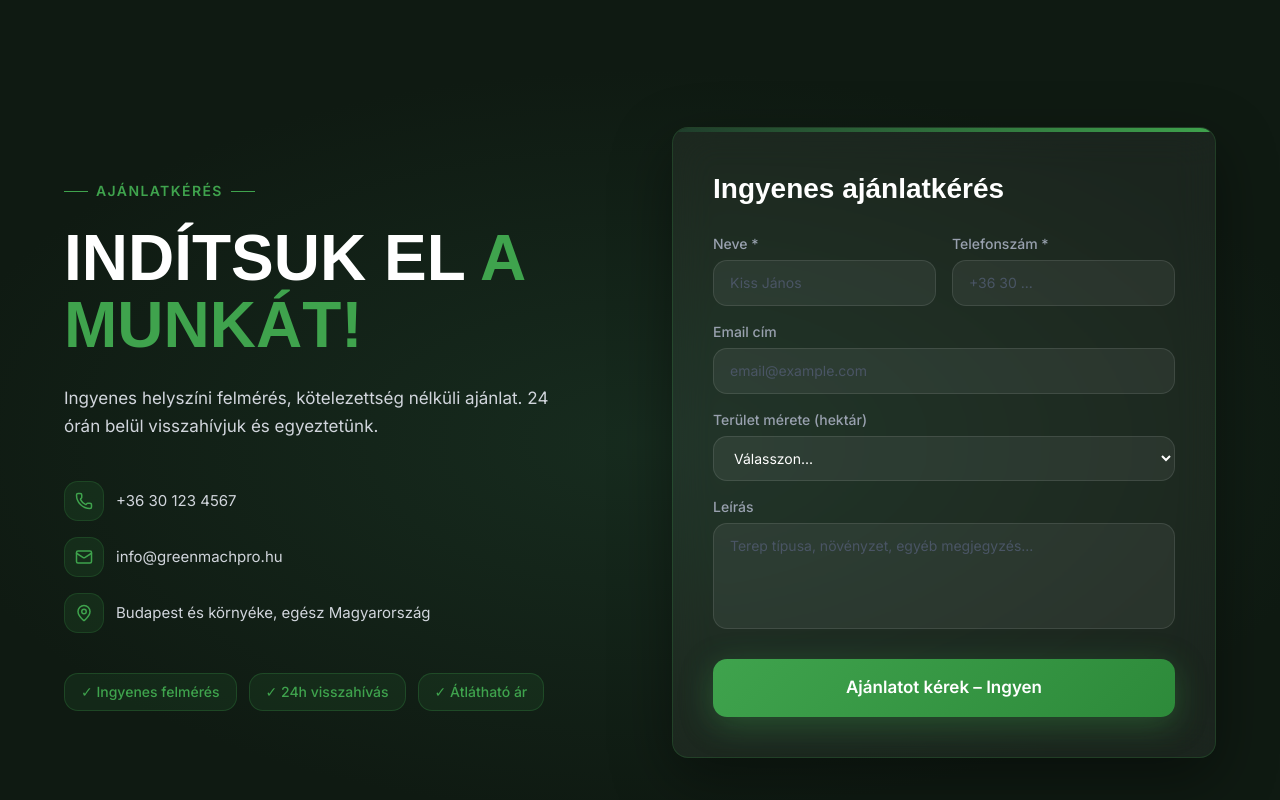
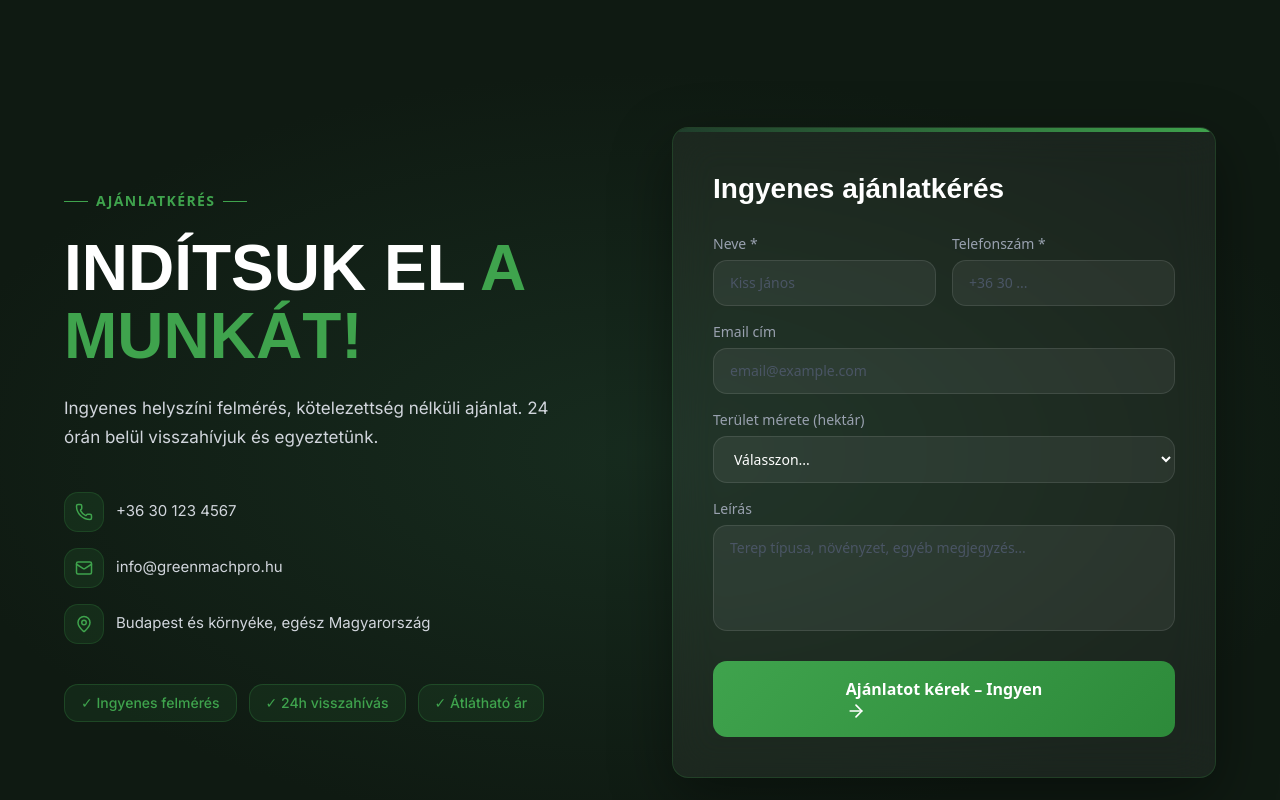
Before and after one commit to balazsr66/zoldhulladek, a Vue app: page / in a window 1280 px wide. Shown: the part 5520-6320 px from the top of the page. Built offline with nearby package versions, Linux system fonts and the light colour scheme.

Commit message:
form resend update

```diff
--- a/api/contact.js
+++ b/api/contact.js
@@ -1,36 +1,32 @@
-import { Resend } from "resend";
+import Resend from "resend";
 
 const resend = new Resend(process.env.RESEND_API_KEY);
 
 export default async function handler(req, res) {
-  if (req.method !== "POST") {
-    return res.status(405).json({ error: "Method not allowed" });
-  }
+  if (req.method !== "POST") return res.status(405).json({ error: "Method not allowed" });
+
+  const { name, phone, email, area, message } = req.body;
+
+  if (!name || !phone) return res.status(400).json({ error: "Name and phone are required" });
 
   try {
-    const { name, phone, email, area, message } = req.body;
-
-    if (!name || !phone) {
-      return res.status(400).json({ error: "Missing required fields" });
-    }
-
     await resend.emails.send({
-      from: "GreenMach <onboarding@resend.dev>", // később saját domain
-      to: "balazsr66@gmail.com",
-      subject: "Új ajánlatkérés érkezett 🚜",
+      from: "info@greenmachpro.hu",
+      to: "te@pelda.hu", // ide érkezzen a lead
+      subject: `Új ajánlatkérés: ${name}`,
       html: `
         <h2>Új ajánlatkérés</h2>
         <p><strong>Név:</strong> ${name}</p>
-        <p><strong>Telefon:</strong> ${phone}</p>
-        <p><strong>Email:</strong> ${email || "-"}</p>
-        <p><strong>Terület:</strong> ${area || "-"}</p>
-        <p><strong>Leírás:</strong><br/>${message || "-"}</p>
+        <p><strong>Telefonszám:</strong> ${phone}</p>
+        <p><strong>Email:</strong> ${email || "Nincs megadva"}</p>
+        <p><strong>Terület:</strong> ${area || "Nincs megadva"}</p>
+        <p><strong>Üzenet:</strong><br/>${message || "Nincs"}</p>
       `,
     });
 
-    return res.status(200).json({ success: true });
-
-  } catch (error) {
-    return res.status(500).json({ error: "Email küldési hiba" });
+    res.status(200).json({ message: "Email elküldve!" });
+  } catch (err) {
+    console.error(err);
+    res.status(500).json({ error: "Hiba történt az email küldése közben." });
   }
 }
--- a/src/components/layout/CTA.vue
+++ b/src/components/layout/CTA.vue
@@ -31,7 +31,7 @@ const contacts = [
 
 const badges = ["Ingyenes felmérés", "24h visszahívás", "Átlátható ár"];
 
-// simple validation
+// validation function
 const validate = () => {
   errors.name = !form.name.trim();
   errors.phone = !form.phone.trim();
@@ -39,7 +39,7 @@ const validate = () => {
   return !errors.name && !errors.phone && !errors.email;
 };
 
-// submit
+// submit form
 const submitForm = async () => {
   apiError.value = "";
   if (!validate()) return;
@@ -52,7 +52,7 @@ const submitForm = async () => {
       body: JSON.stringify(form),
     });
 
-    if (!res.ok) throw new Error("Hiba");
+    if (!res.ok) throw new Error("Hiba a küldés során");
 
     success.value = true;
     Object.keys(form).forEach((k) => (form[k] = ""));
@@ -75,61 +75,32 @@ const submitForm = async () => {
   50% { transform: translateY(-8px); }
 }
 </style>
+
 <template>
-  <section
-    id="contact"
-    class="py-24 lg:py-32 relative overflow-hidden"
-    style="background: #0F1A12;"
-  >
-    <!-- Background gradient -->
-    <div
-      class="absolute inset-0"
-      style="background: radial-gradient(ellipse 80% 60% at 50% 50%, rgba(31,61,43,0.5) 0%, transparent 70%);"
-    ></div>
-
-    <!-- Decorative line -->
-    <div
-      class="absolute top-0 left-0 right-0 h-px"
-      style="background: linear-gradient(90deg, transparent, rgba(63,163,77,0.4), transparent);"
-    ></div>
+  <section class="py-24 lg:py-32 relative overflow-hidden" style="background: #0F1A12;">
+    <div class="absolute inset-0" style="background: radial-gradient(ellipse 80% 60% at 50% 50%, rgba(31,61,43,0.5) 0%, transparent 70%);"></div>
+    <div class="absolute top-0 left-0 right-0 h-px" style="background: linear-gradient(90deg, transparent, rgba(63,163,77,0.4), transparent);"></div>
 
     <div class="relative z-10 max-w-[1200px] mx-auto px-6">
       <div class="grid lg:grid-cols-2 gap-16 items-center">
-        <!-- Left -->
+        <!-- Left contact info -->
         <div class="text-center lg:text-left">
           <div class="inline-flex items-center gap-2 mb-6">
             <div class="h-px w-6" style="background: #3FA34D;"></div>
-            <span class="text-sm font-semibold tracking-widest uppercase" style="color: #3FA34D; font-family: 'Inter', sans-serif;">
-              Ajánlatkérés
-            </span>
+            <span class="text-sm font-semibold tracking-widest uppercase" style="color: #3FA34D;">Ajánlatkérés</span>
             <div class="h-px w-6" style="background: #3FA34D;"></div>
           </div>
 
-          <h2
-            class="text-white uppercase mb-6"
-            style="font-family: 'Barlow Condensed', sans-serif; font-size: clamp(38px, 5vw, 64px); font-weight: 800; line-height: 1.05;"
-          >
+          <h2 class="text-white uppercase mb-6" style="font-family: 'Barlow Condensed', sans-serif; font-size: clamp(38px, 5vw, 64px); font-weight: 800; line-height: 1.05;">
             Indítsuk el <span style="color: #3FA34D;">a munkát!</span>
           </h2>
-
-          <p
-            class="text-gray-300 mb-10 max-w-lg lg:mx-0 mx-auto"
-            style="font-family: 'Inter', sans-serif; font-size: 17px; line-height: 1.7;"
-          >
+          <p class="text-gray-300 mb-10 max-w-lg lg:mx-0 mx-auto" style="font-family: 'Inter', sans-serif; font-size: 17px; line-height: 1.7;">
             Ingyenes helyszíni felmérés, kötelezettség nélküli ajánlat. 24 órán belül visszahívjuk és egyeztetünk.
           </p>
 
           <div class="flex flex-col gap-4 mb-10">
-            <a
-              v-for="(item, i) in contacts"
-              :key="i"
-              :href="item.href"
-              class="flex items-center gap-3 text-gray-300 hover:text-white transition-colors lg:justify-start justify-center"
-            >
-              <div
-                class="w-10 h-10 rounded-xl flex items-center justify-center flex-shrink-0"
-                style="background: rgba(63,163,77,0.12); border: 1px solid rgba(63,163,77,0.2);"
-              >
+            <a v-for="(item,i) in contacts" :key="i" :href="item.href" class="flex items-center gap-3 text-gray-300 hover:text-white transition-colors lg:justify-start justify-center">
+              <div class="w-10 h-10 rounded-xl flex items-center justify-center flex-shrink-0" style="background: rgba(63,163,77,0.12); border: 1px solid rgba(63,163,77,0.2);">
                 <component :is="item.icon" size="18" style="color: #3FA34D;" />
               </div>
               <span style="font-family: 'Inter', sans-serif; font-size: 15px;">{{ item.text }}</span>
@@ -137,131 +108,71 @@ const submitForm = async () => {
           </div>
 
           <div class="flex flex-wrap gap-3 lg:justify-start justify-center">
-            <span
-              v-for="badge in badges"
-              :key="badge"
-              class="px-4 py-2 rounded-xl text-sm"
-              style="background: rgba(63,163,77,0.1); border: 1px solid rgba(63,163,77,0.25); color: #3FA34D; font-family: 'Inter', sans-serif; font-weight: 500;"
-            >
+            <span v-for="badge in badges" :key="badge" class="px-4 py-2 rounded-xl text-sm" style="background: rgba(63,163,77,0.1); border: 1px solid rgba(63,163,77,0.25); color: #3FA34D; font-family: 'Inter', sans-serif; font-weight: 500;">
               ✓ {{ badge }}
             </span>
           </div>
         </div>
 
-        <!-- Right: Form -->
-        <div
-          class="p-8 lg:p-10 rounded-2xl relative overflow-hidden"
-          style="background: rgba(255,255,255,0.05); backdrop-filter: blur(20px); border: 1px solid rgba(63,163,77,0.2); box-shadow: 0 20px 60px rgba(0,0,0,0.4);"
-        >
-          <!-- Top accent -->
-          <div
-            class="absolute top-0 left-0 right-0 h-1 rounded-t-2xl"
-            style="background: linear-gradient(90deg, #1F3D2B, #3FA34D);"
-          ></div>
-
-          <h3
-            class="text-white mb-6"
-            style="font-family: 'Barlow Condensed', sans-serif; font-size: 28px; font-weight: 700;"
-          >
+        <!-- Right form -->
+        <div class="p-8 lg:p-10 rounded-2xl relative overflow-hidden" style="background: rgba(255,255,255,0.05); backdrop-filter: blur(20px); border: 1px solid rgba(63,163,77,0.2); box-shadow: 0 20px 60px rgba(0,0,0,0.4);">
+          <div class="absolute top-0 left-0 right-0 h-1 rounded-t-2xl" style="background: linear-gradient(90deg, #1F3D2B, #3FA34D);"></div>
+          <h3 class="text-white mb-6" style="font-family: 'Barlow Condensed', sans-serif; font-size: 28px; font-weight: 700;">
             Ingyenes ajánlatkérés
           </h3>
 
           <form @submit.prevent="submitForm" class="flex flex-col gap-4">
             <div class="grid sm:grid-cols-2 gap-4">
               <div>
-                <label class="block text-gray-400 text-sm mb-1.5" style="font-family: 'Inter', sans-serif;">
-                  Neve *
-                </label>
-                <input
-                  v-model="form.name"
-                  type="text"
-                  placeholder="Kiss János"
+                <label class="block text-gray-400 text-sm mb-1.5">Neve *</label>
+                <input v-model="form.name" type="text" placeholder="Kiss János"
                   class="w-full px-4 py-3 rounded-xl text-white placeholder-gray-600 text-sm outline-none transition-all"
-                  :class="{'border-green-400 border-2': errors.name}"
-                  style="background: rgba(255,255,255,0.06); border: 1px solid rgba(255,255,255,0.1); font-family: 'Inter', sans-serif;"
-                />
+                  :class="{ 'border-green-400 border-2': errors.name }"
+                  style="background: rgba(255,255,255,0.06); border: 1px solid rgba(255,255,255,0.1);" />
               </div>
               <div>
-                <label class="block text-gray-400 text-sm mb-1.5" style="font-family: 'Inter', sans-serif;">
-                  Telefonszám *
-                </label>
-                <input
-                  v-model="form.phone"
-                  type="tel"
-                  placeholder="+36 30 ..."
+                <label class="block text-gray-400 text-sm mb-1.5">Telefonszám *</label>
+                <input v-model="form.phone" type="tel" placeholder="+36 30 ..."
                   class="w-full px-4 py-3 rounded-xl text-white placeholder-gray-600 text-sm outline-none transition-all"
-                  :class="{'border-green-400 border-2': errors.phone}"
-                  style="background: rgba(255,255,255,0.06); border: 1px solid rgba(255,255,255,0.1); font-family: 'Inter', sans-serif;"
-                />
+                  :class="{ 'border-green-400 border-2': errors.phone }"
+                  style="background: rgba(255,255,255,0.06); border: 1px solid rgba(255,255,255,0.1);" />
               </div>
             </div>
 
             <div>
-              <label class="block text-gray-400 text-sm mb-1.5" style="font-family: 'Inter', sans-serif;">
-                Email cím
-              </label>
-              <input
-                v-model="form.email"
-                type="email"
-                placeholder="email@example.com"
+              <label class="block text-gray-400 text-sm mb-1.5">Email cím</label>
+              <input v-model="form.email" type="email" placeholder="email@example.com"
                 class="w-full px-4 py-3 rounded-xl text-white placeholder-gray-600 text-sm outline-none transition-all"
-                :class="{'border-green-400 border-2': errors.email}"
-                style="background: rgba(255,255,255,0.06); border: 1px solid rgba(255,255,255,0.1); font-family: 'Inter', sans-serif;"
-              />
+                :class="{ 'border-green-400 border-2': errors.email }"
+                style="background: rgba(255,255,255,0.06); border: 1px solid rgba(255,255,255,0.1);" />
             </div>
 
             <div>
-              <label class="block text-gray-400 text-sm mb-1.5" style="font-family: 'Inter', sans-serif;">
-                Terület mérete (hektár)
-              </label>
-              <select
-                v-model="form.area"
-                class="w-full px-4 py-3 rounded-xl text-white text-sm outline-none transition-all cursor-pointer"
-                style="background: rgba(255,255,255,0.06); border: 1px solid rgba(255,255,255,0.1); font-family: 'Inter', sans-serif;"
-              >
-                <option value="" style="background: #1A1A1A;">Válasszon...</option>
-                <option value="0.5" style="background: #1A1A1A;">0.5 ha alatt</option>
-                <option value="1" style="background: #1A1A1A;">0.5 – 1 ha</option>
-                <option value="3" style="background: #1A1A1A;">1 – 3 ha</option>
-                <option value="5" style="background: #1A1A1A;">3 – 5 ha</option>
-                <option value="10" style="background: #1A1A1A;">5+ ha</option>
+              <label class="block text-gray-400 text-sm mb-1.5">Terület mérete (hektár)</label>
+              <select v-model="form.area" class="w-full px-4 py-3 rounded-xl text-white text-sm outline-none transition-all cursor-pointer" style="background: rgba(255,255,255,0.06); border: 1px solid rgba(255,255,255,0.1);">
+                <option value="">Válasszon...</option>
+                <option value="0.5">0.5 ha alatt</option>
+                <option value="1">0.5 – 1 ha</option>
+                <option value="3">1 – 3 ha</option>
+                <option value="5">3 – 5 ha</option>
+                <option value="10">5+ ha</option>
               </select>
             </div>
 
             <div>
-              <label class="block text-gray-400 text-sm mb-1.5" style="font-family: 'Inter', sans-serif;">
-                Leírás
-              </label>
-              <textarea
-                v-model="form.message"
-                rows="4"
-                placeholder="Terep típusa, növényzet, egyéb megjegyzés..."
+              <label class="block text-gray-400 text-sm mb-1.5">Leírás</label>
+              <textarea v-model="form.message" rows="4" placeholder="Terep típusa, növényzet, egyéb megjegyzés..."
                 class="w-full px-4 py-3 rounded-xl text-white placeholder-gray-600 text-sm outline-none resize-none transition-all"
-                style="background: rgba(255,255,255,0.06); border: 1px solid rgba(255,255,255,0.1); font-family: 'Inter', sans-serif;"
-              />
+                style="background: rgba(255,255,255,0.06); border: 1px solid rgba(255,255,255,0.1);"></textarea>
             </div>
 
-            <button
-              type="submit"
-              class="w-full py-4 rounded-xl text-white font-semibold flex items-center justify-center gap-2 transition-all duration-200 hover:scale-[1.02] active:scale-95 mt-2"
-              style="background: linear-gradient(135deg, #3FA34D, #2d8a3a); font-family: 'Inter', sans-serif; font-size: 17px; box-shadow: 0 8px 32px rgba(63,163,77,0.35);"
-            >
-              <span v-if="!loading">Ajánlatot kérek – Ingyen</span>
+            <button type="submit" class="w-full py-4 rounded-xl text-white font-semibold flex items-center justify-center gap-2 transition-all duration-200 hover:scale-[1.02] active:scale-95 mt-2" style="background: linear-gradient(135deg, #3FA34D, #2d8a3a);">
+              <span v-if="!loading">Ajánlatot kérek – Ingyen <ArrowRight size="20" /></span>
               <span v-else>Elküldés...</span>
             </button>
 
-            <!-- Success animation -->
-            <div
-              v-if="success"
-              class="mt-4 text-green-400 font-semibold animate-bounce text-center"
-            >
-              ✔ Sikeresen elküldve!
-            </div>
-
-            <!-- API error -->
-            <div v-if="apiError" class="mt-2 text-red-500 font-medium text-center">
-              {{ apiError }}
-            </div>
+            <div v-if="success" class="mt-4 text-green-400 font-semibold animate-bounce text-center">✔ Sikeresen elküldve!</div>
+            <div v-if="apiError" class="mt-2 text-red-500 font-medium text-center">{{ apiError }}</div>
           </form>
         </div>
       </div>
```
